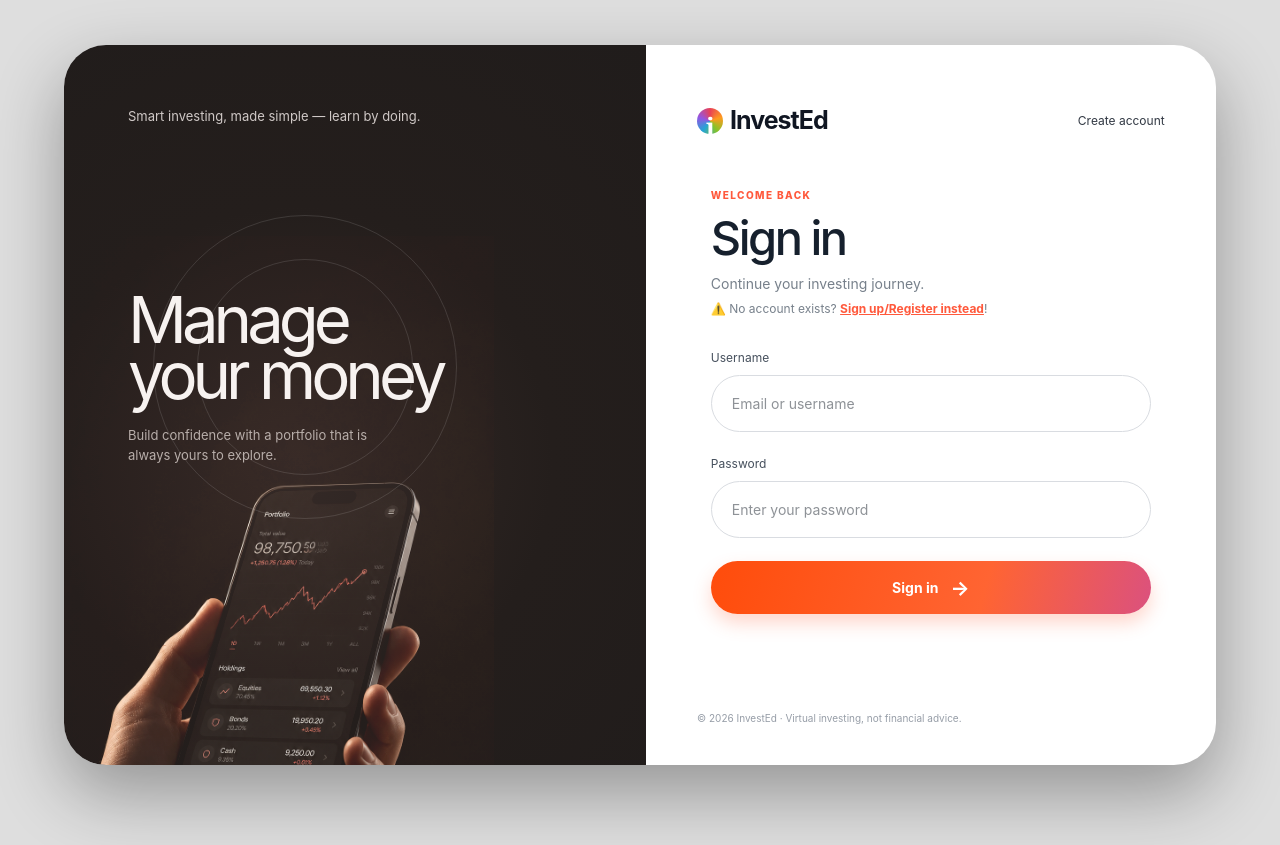
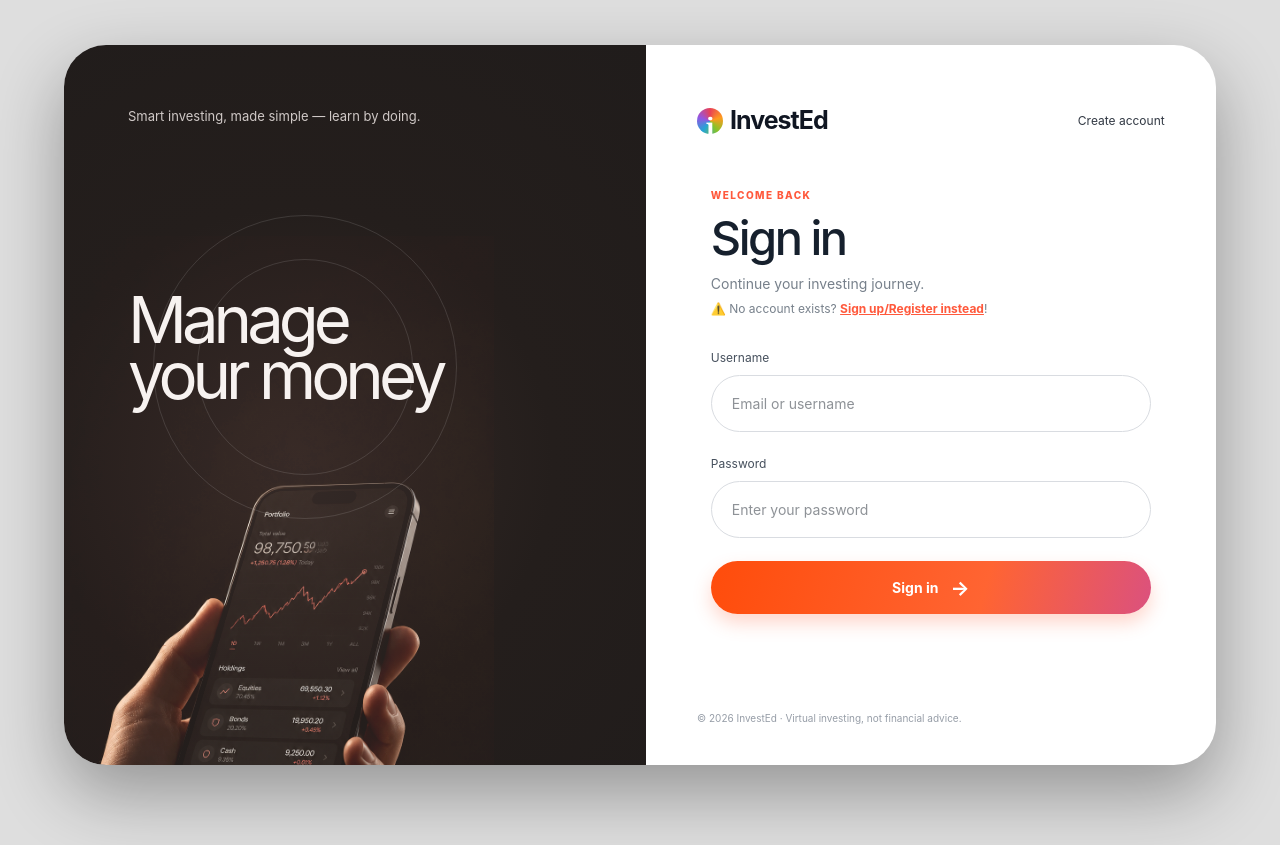
Before and after one commit to midnight96/InvestEd, a React app in the folder investsim/frontend/: page /#/login in a window 1280 px wide. Built offline with nearby package versions, Linux system fonts and the light colour scheme; no server answers; the HTML template or start-up script is replaced by a standard one.

Commit message:
Update story copy paragraph in Login.jsx

```diff
--- a/investsim/frontend/src/pages/Login.jsx
+++ b/investsim/frontend/src/pages/Login.jsx
@@ -30,7 +30,7 @@ export default function Login() {
   return <main className="login-showcase">
     <section className="login-story">
       <div className="story-topline">Smart investing, made simple — learn by doing.</div>
-      <div className="story-copy"><span className="story-rings" /><h1>Manage<br />your money</h1><p>Build confidence with a portfolio that is always yours to explore.</p></div>
+      <div className="story-copy"><span className="story-rings" /><h1>Manage<br />your money</h1><p> </p></div>
       <img src={investingPhone} className="login-phone" alt="A phone showing an investing portfolio" />
     </section>
 
```
